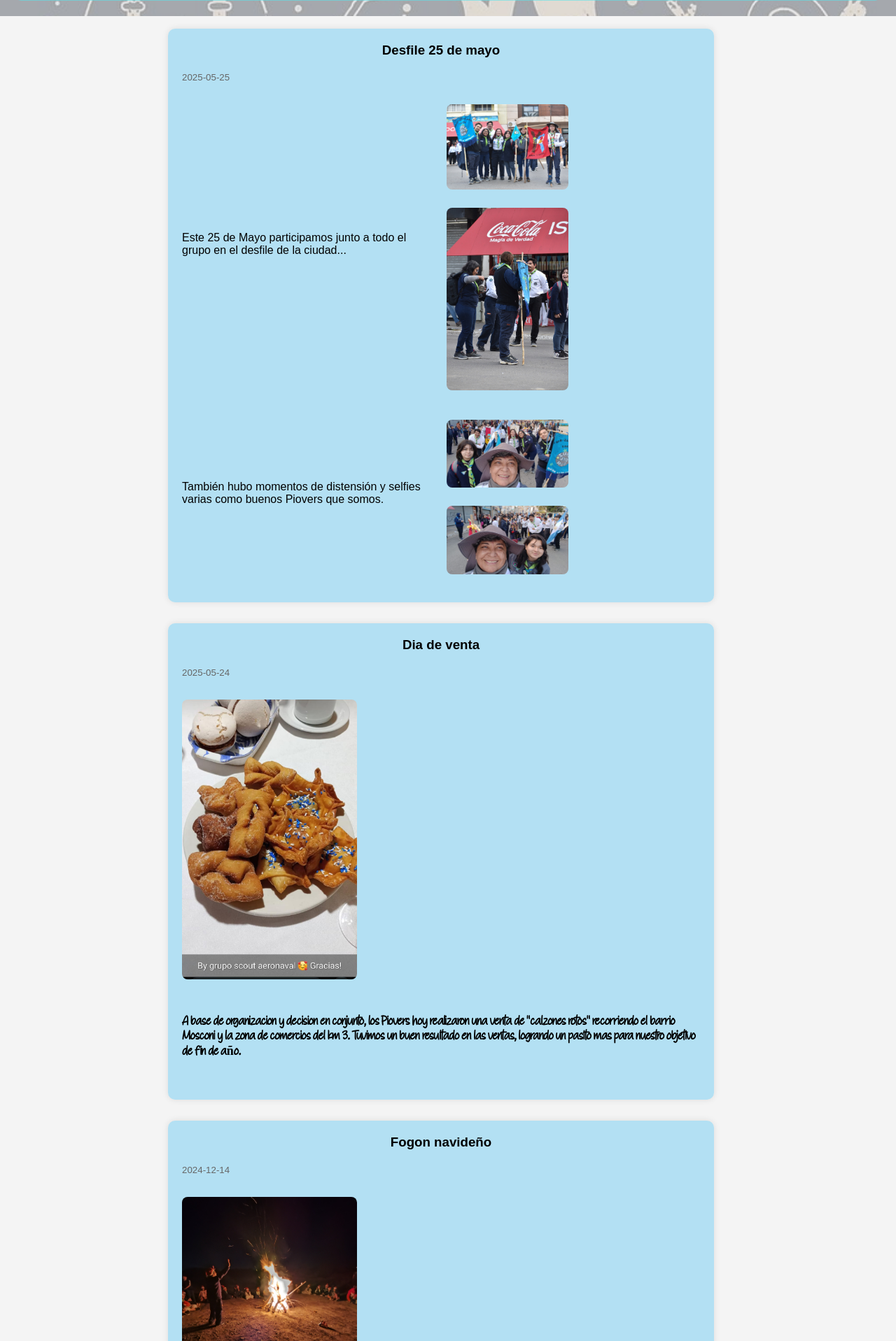
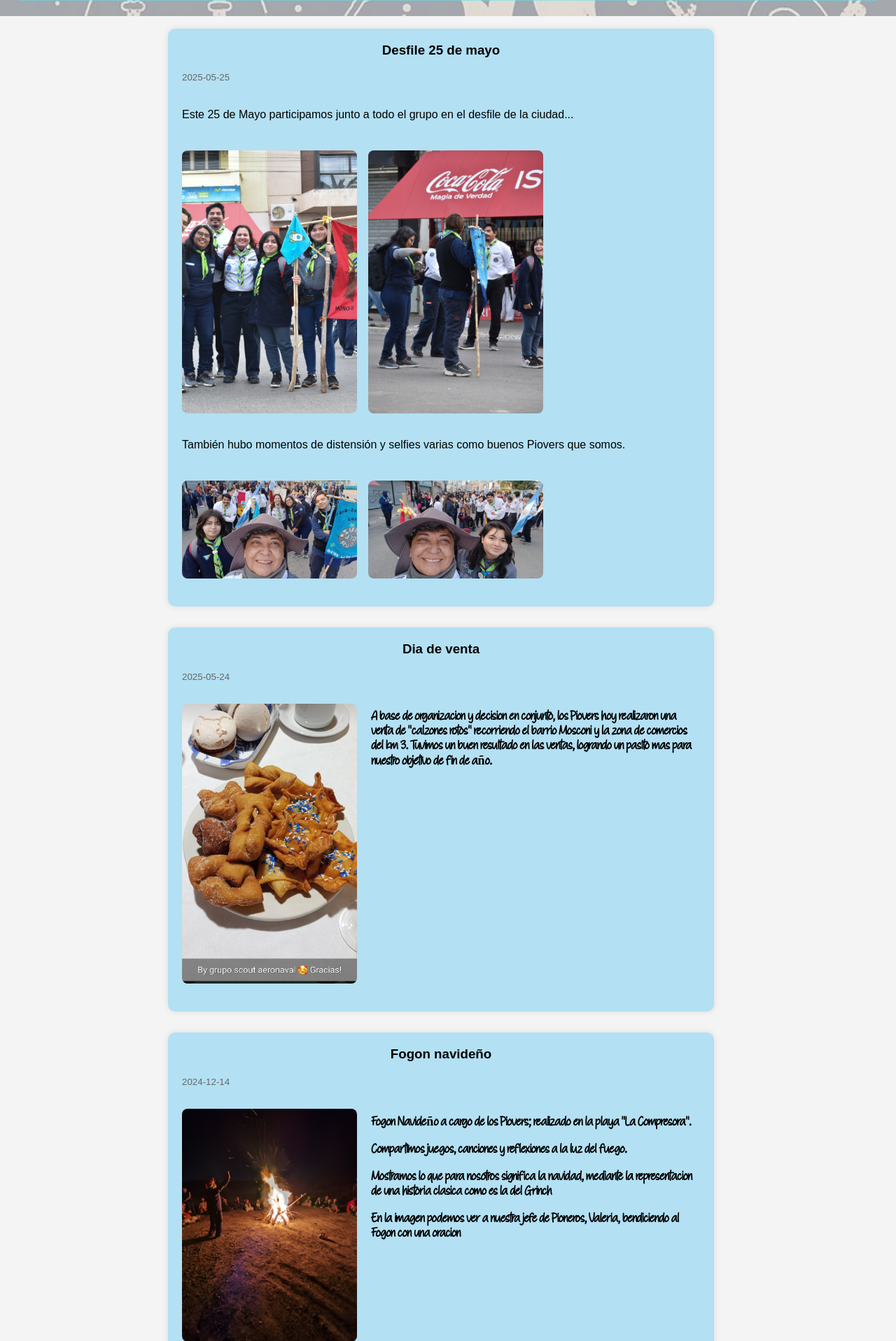
Before and after one commit to jaako1986/piovertadas, a Flask app: page / in a window 1280 px wide. Shown: the part 777-2694 px from the top of the page at 70% size. Run offline with Flask 3, Linux system fonts and the light colour scheme; some libraries are stand-ins or nearby versions; some web fonts are replaced.

Commit message:
25 de mayo

```diff
--- a/static/style.css
+++ b/static/style.css
@@ -326,11 +326,6 @@ box-shadow: 0 0 10px rgba(0,0,0,0.1);
   border-radius: 10px;
   display: block;
 }
-.entrada-con-imagen {
-  display: flex;
-  flex-direction: column;
-  gap: 2rem;
-}
 
 .bloque {
   display: flex;
@@ -339,9 +334,7 @@ box-shadow: 0 0 10px rgba(0,0,0,0.1);
   gap: 1rem;
 }
 
-.texto {
-  flex: 1 1 300px;
-}
+
 
 .imagenes {
   display: flex;
```
